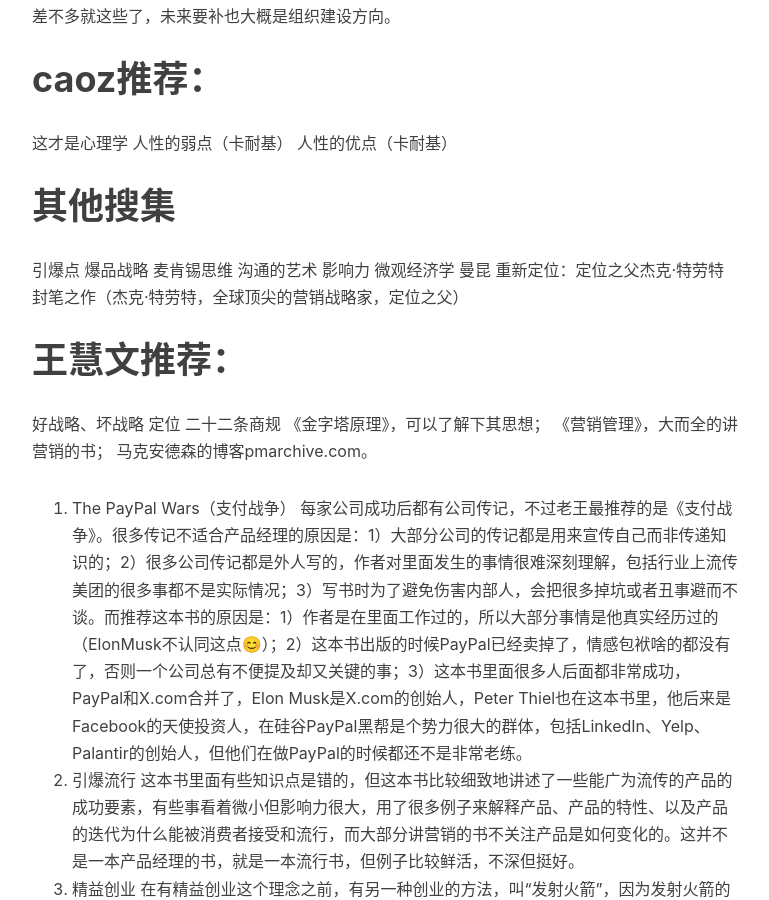
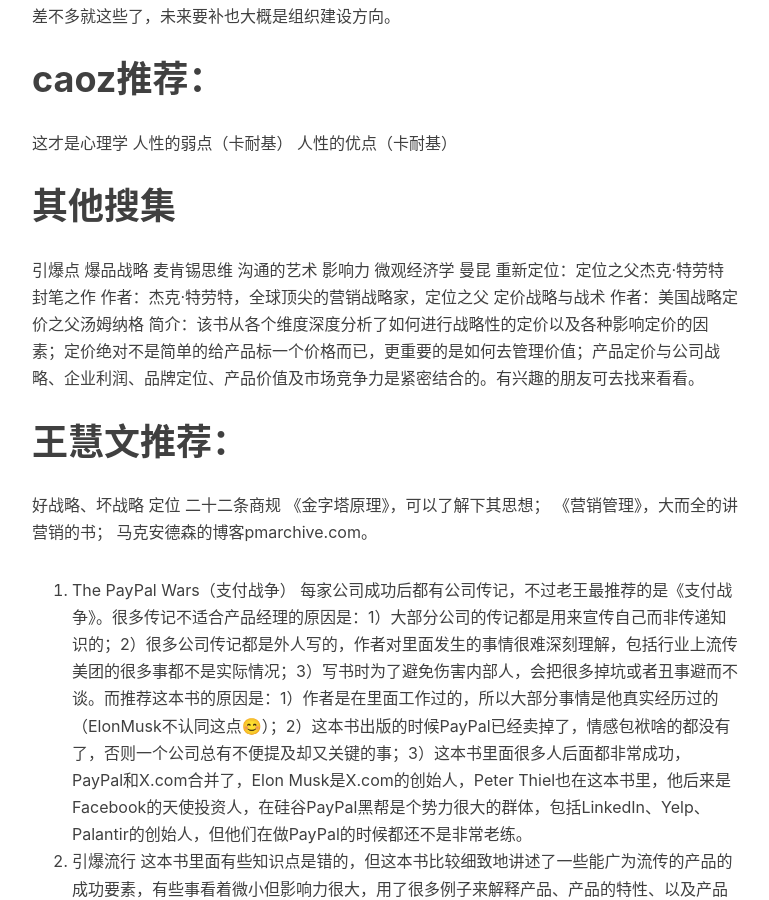
Before and after one commit to 007Alice/007.github.io, a Jekyll site: the page built from _posts/2021-03-05-book-list.markdown, in a window 1280 px wide and 900 px high, scrolled down 1230 px. Shown: the whole window, without its empty margins (233-1002 px from the left). Built offline with Jekyll 4.4.1, drawn with Linux system fonts in a browser that asks for light colours; nearby versions of some CDN libraries; comment, search, counter and statistics services are not loaded.

Commit message:
update 书单

```diff
--- a/_posts/2021-03-05-book-list.markdown
+++ b/_posts/2021-03-05-book-list.markdown
@@ -48,7 +48,11 @@
 沟通的艺术
 影响力
 微观经济学 曼昆
-重新定位：定位之父杰克·特劳特封笔之作（杰克·特劳特，全球顶尖的营销战略家，定位之父）
+重新定位：定位之父杰克·特劳特封笔之作
+	作者：杰克·特劳特，全球顶尖的营销战略家，定位之父
+定价战略与战术
+	作者：美国战略定价之父汤姆纳格
+	简介：该书从各个维度深度分析了如何进行战略性的定价以及各种影响定价的因素；定价绝对不是简单的给产品标一个价格而已，更重要的是如何去管理价值；产品定价与公司战略、企业利润、品牌定位、产品价值及市场竞争力是紧密结合的。有兴趣的朋友可去找来看看。
 
 
 # 王慧文推荐：
```
